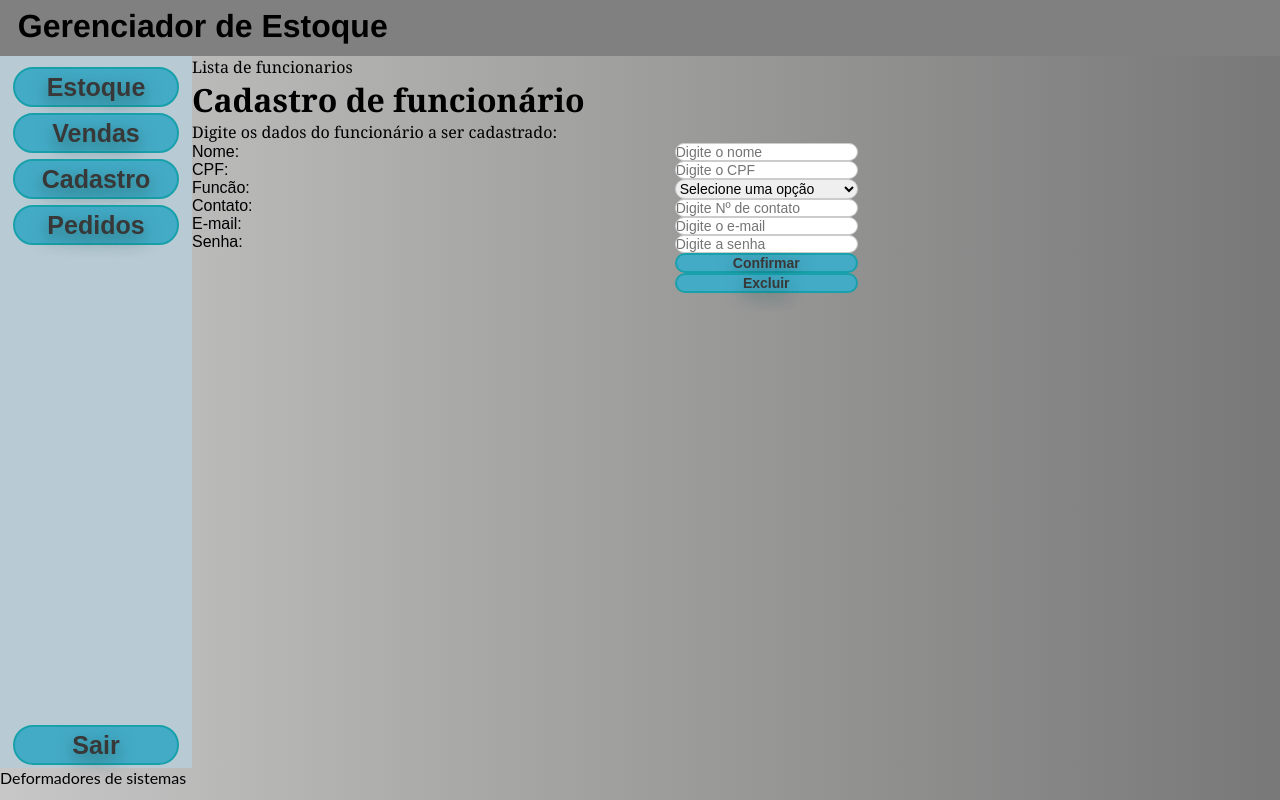
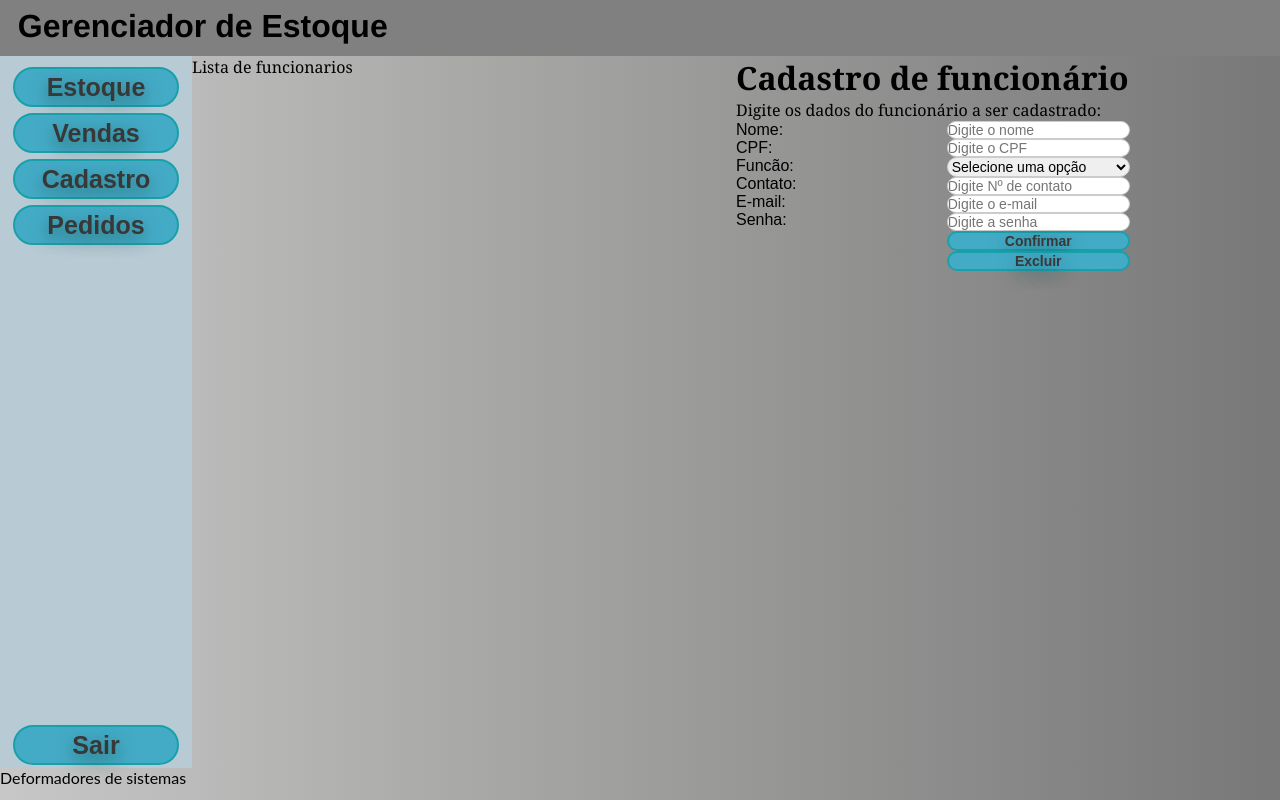
Before and after one commit to Jeday03/Sistema-De-Inventario-Modeladgem-De-Sistemas, a plain HTML site: page PrototipoFront/Cadastro.html in a window 1280 px wide. Drawn offline with Linux system fonts and the light colour scheme.

Commit message:
finaliza a junção de arquivos

```diff
--- a/PrototipoFront/Cadastro.css
+++ b/PrototipoFront/Cadastro.css
@@ -82,7 +82,7 @@ main {
 
 
 
-#conteudo-estoque{
+#conteudo-cadastro{
     display: grid;
     grid-template-columns: 1fr 1fr;
 }
@@ -256,13 +256,6 @@ header {
     flex-wrap: wrap;
 }
 
-#Logout {
-    position: relative;
-    top: 59vh;
-    background-color: red;
-    text-shadow: 0px 6px 17px #663527;
-    color: #000000;
-}
 
 footer {
     font-family: Cambria, Cochin, Georgia, Times, 'Times New Roman', serif;
@@ -275,5 +268,12 @@ footer {
     position: fixed;
     width: 100%;
     bottom: 0;
-}
+    }
+    #Logout {
+        position: relative;
+        top: 59vh;
+        background-color: red;
+        text-shadow: 0px 6px 17px #663527;
+        color: #000000;
+    }
 */
--- a/PrototipoFront/index.css
+++ b/PrototipoFront/index.css
@@ -133,15 +133,12 @@ footer {
 }
 
 div p {
-    font-family: 'Courier New', Courier, monospace;
-    font-size: 18px;
-    text-align: center;
-    color: blue;
-    margin: 10px 0;
-    padding: 5px;
-    background-color: #f0f0f0;
-    border: 1px solid #ccc;
-    border-radius: 5px;
+    display: block;
+    margin-block-start: 1em;
+    margin-block-end: 1em;
+    margin-inline-start: 0px;
+    margin-inline-end: 0px;
+    unicode-bidi: isolate;
 }
 .estoqueP{
     padding: 10px 10px;
@@ -259,9 +256,60 @@ div p {
     align-items: center;
     margin: 20px 0;
 }
+#conteudoCadastro{
+    display: grid;
+    grid-template-columns: 1fr 1fr;
+}
+.form-cadastro{
+    display: grid;
+    grid-template-columns: 2;
+    grid-template-rows: 3;
+}
+
+.cabecalho{
+    grid-row:1;
+    grid-column: span 2;
+}
+
+.botoes{
+    background-color: #44abc7;
+    border-radius: 20px;
+    border: 2px solid #18a1ab;
+    display: inline-block;
+    cursor: pointer;
+    color: #383838;
+    font-family: Arial;
+    font-size: 14px;
+    font-weight: bold;
+    text-decoration: none;
+    text-align: center;
+    text-shadow: 0px 6px 17px #276665;
+}
+
+.labels{
+    grid-column: 1;
+    display: flex;
+    flex-direction: column;
+    font-family: Arial, sans-serif;
+}
+
+.inputs{
+    grid-column: 2;
+    display: inline-grid;
+    justify-content: start;
+
+}
+
+.inputs input, select{
+    font-family: Arial, sans-serif;
+    font-size: 14px;
+    border: 1px solid #ccc;
+    border-radius: 20px;
+}
 
 
 #Logout {
+    position: relative;
     background-color: red;
     text-shadow: 0px 6px 17px #663527;
     color: #000000;
```
Also changed, not shown: PrototipoFront/index.html (+2 -2 lines).
